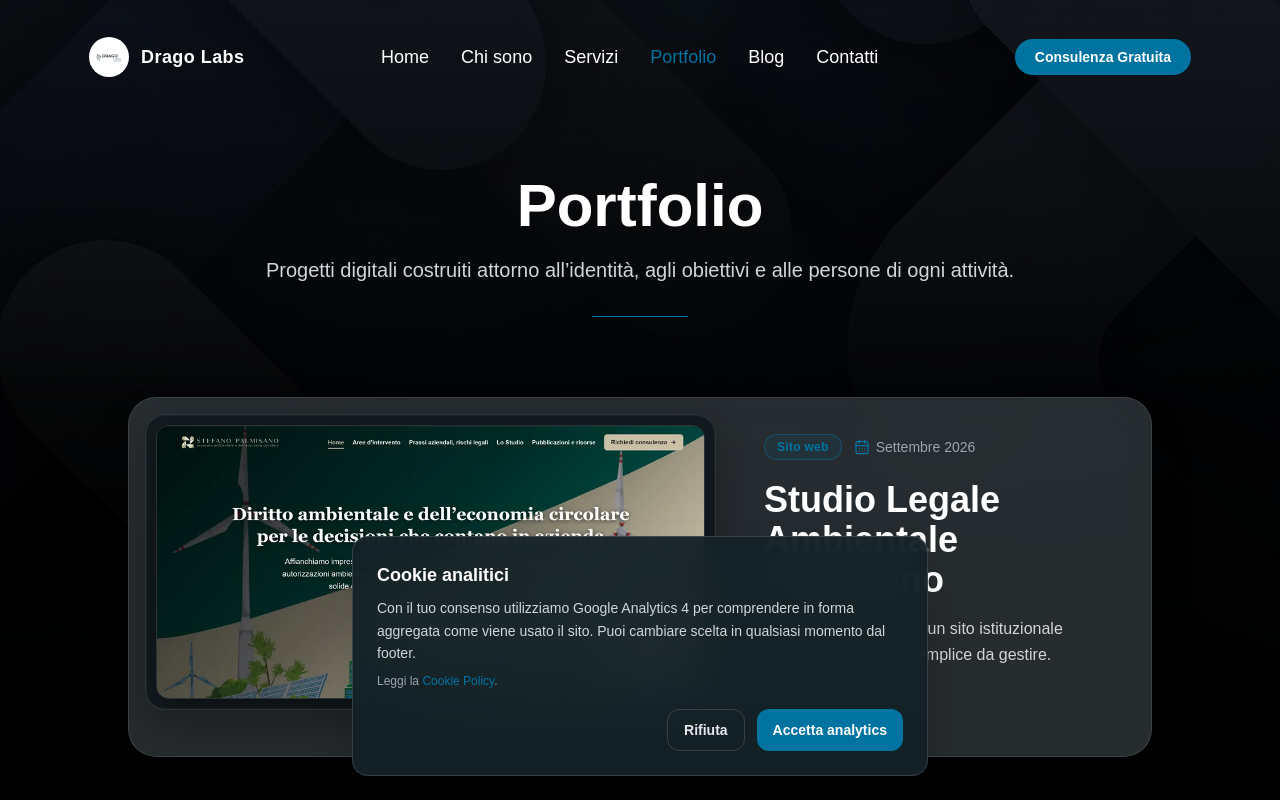
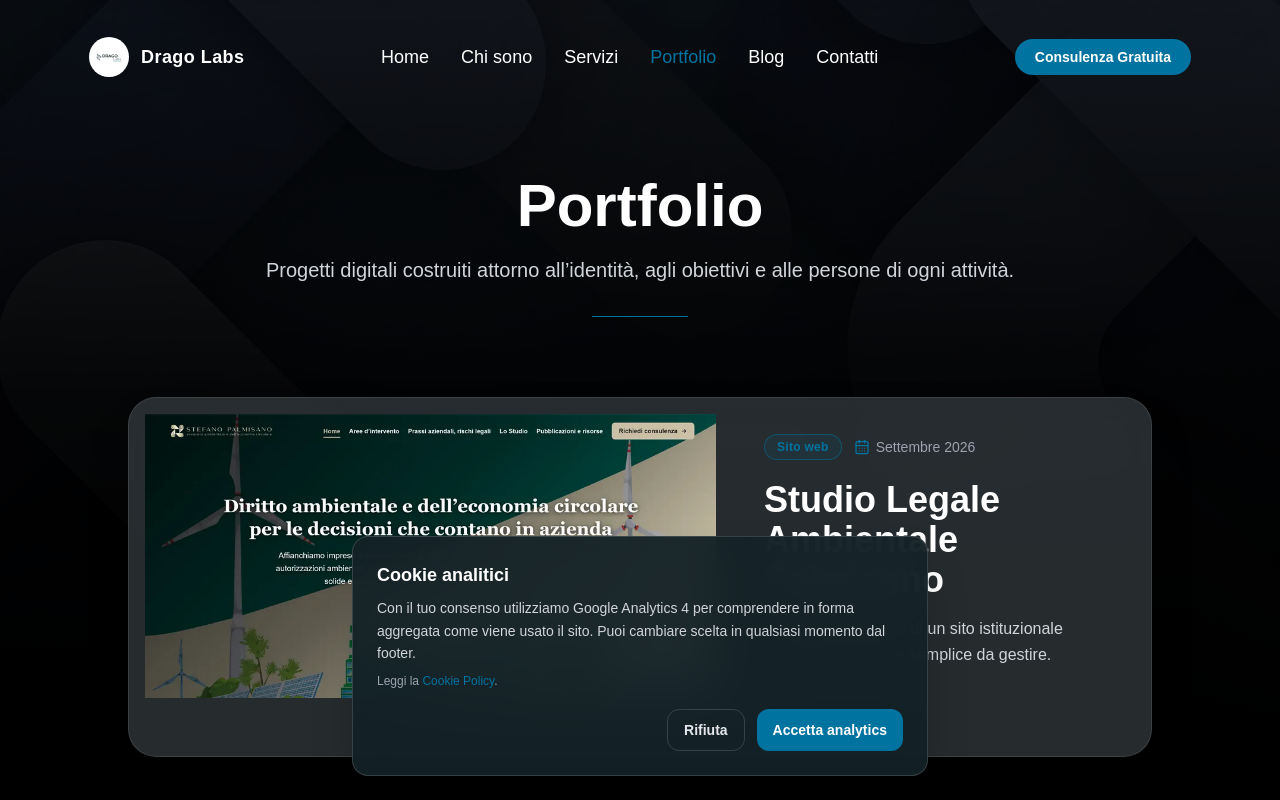
Before and after one commit to dragolab/dragolabs-website, a React (Vite) app: page /portfolio in a window 1280 px wide. Shown: the top 800 px of the page. Built offline with nearby package versions, Linux system fonts and the light colour scheme; a web font is replaced by a local one.

Commit message:
Update ProjectPreview.jsx

```diff
--- a/src/components/ProjectPreview.jsx
+++ b/src/components/ProjectPreview.jsx
@@ -1,6 +1,6 @@
 export default function ProjectPreview({ project, sizes, className = '' }) {
     return (
-        <div className={`relative flex items-center justify-center overflow-hidden rounded-[1.25rem] border border-white/10 bg-[#141c20] p-2.5 shadow-[inset_0_0_0_1px_rgba(255,255,255,0.04),0_16px_40px_rgba(0,0,0,0.28)] ${className}`}>
+        <div className={`flex items-center justify-center overflow-hidden ${className}`}>
             <img
                 src={project.image}
                 srcSet={project.imageSet}
@@ -10,7 +10,7 @@ export default function ProjectPreview({ project, sizes, className = '' }) {
                 loading="lazy"
                 decoding="async"
                 alt={`Anteprima del progetto ${project.title}`}
-                className="relative block h-auto max-h-full w-auto max-w-full rounded-[0.8rem] border border-white/10 object-contain shadow-[0_10px_32px_rgba(0,0,0,0.5)]"
+                className="block h-auto max-h-full w-auto max-w-full object-contain"
             />
         </div>
     );
```
